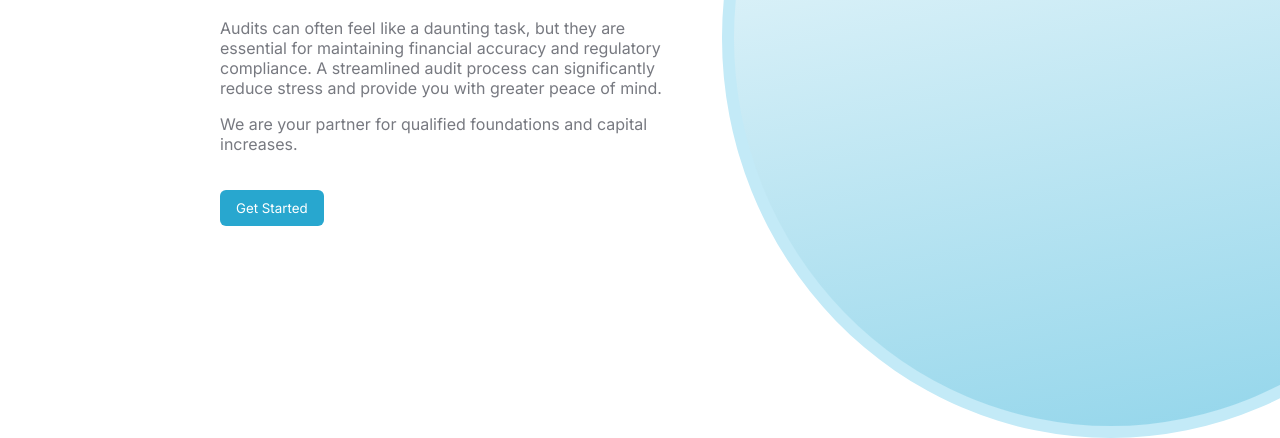
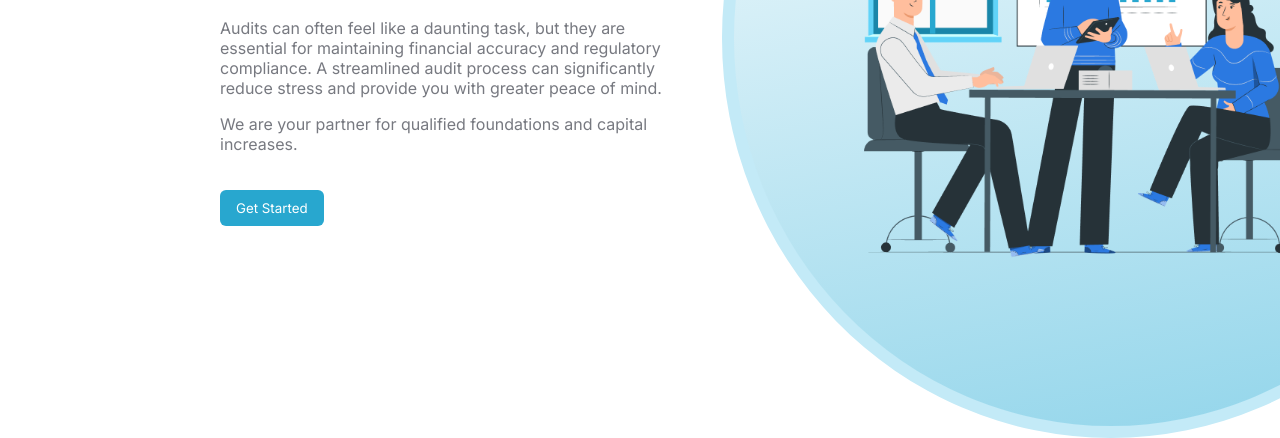
Before and after one commit to MattReid300/auditnowmockup, a plain HTML site: page index.html in a window 1280 px wide. Shown: the part 362-800 px from the top of the page. Drawn offline with Linux system fonts and the light colour scheme; the site is published under a folder, as on GitHub Pages, so addresses that start at the root find nothing.

Commit message:
Update index.html
Image glitch

```diff
--- a/index.html
+++ b/index.html
@@ -58,7 +58,7 @@
                 <button class="start-button">Get Started</button>
             </div>
             <div class="image-box">
-                <img src="/assets/rawlandingpageimage.png" alt="landingpageimage" class="hidden2" id="landing-image">
+                <img src="assets/rawlandingpageimage.png" alt="landingpageimage" class="hidden2" id="landing-image">
             </div>
         </div>
         <a id="about"></a>
```
